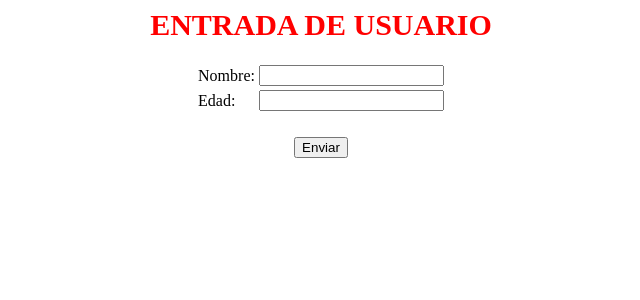
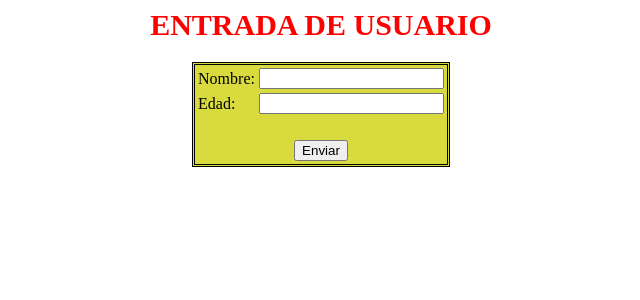
Before and after one commit to jorgepilarte/cursophp, a PHP site: page /operadores1.php in a window 1280 px wide. Shown: the top 300 px of the page, without its empty margins (319-959 px from the left). Run offline with PHP 8.4, Linux system fonts and the light colour scheme.

Commit message:
Update operadores1.php

```diff
--- a/operadores1.php
+++ b/operadores1.php
@@ -1,3 +1,4 @@
+
 <style>
 
 
@@ -10,12 +11,18 @@
 		color: #FF0000;
 	}
 
+	.table{
+
+		background-color: #d8da3d;
+		border: double;
+	}
+
 
 </style>
 <h1 class="h1"> ENTRADA DE USUARIO</h1>
 
 <form action="" method="post" name="usuario" id="usuario">
-	<table width="15&" align="center">
+	<table class="table" width="15&" align="center">
 		<tr>
 			<td>Nombre:</td>
 			<td>
@@ -42,7 +49,26 @@
 
 	</table>
 
+</form>
+
+<?php
+$usuario="jorge";
+$edad=34;
+
+if(isset($_POST['enviar'])){
+
+	$usuario=$_POST['Usuario'];
 
 
 
-</form>
+	if ($usuario=='jorge') {
+		echo "Bienvenido, puede entrar";
+	}else{
+		echo "No puede entar nombre incorrecto";
+}
+
+}
+
+
+
+?>
```
